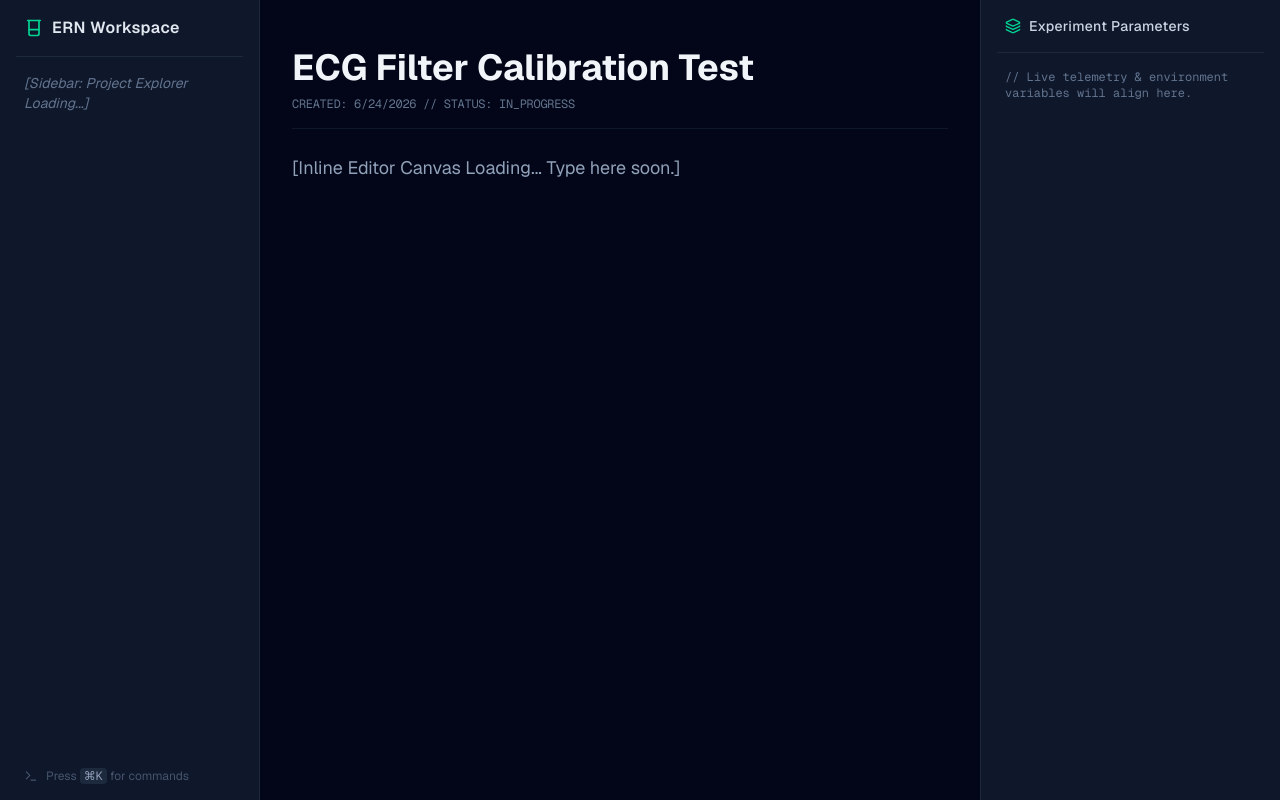
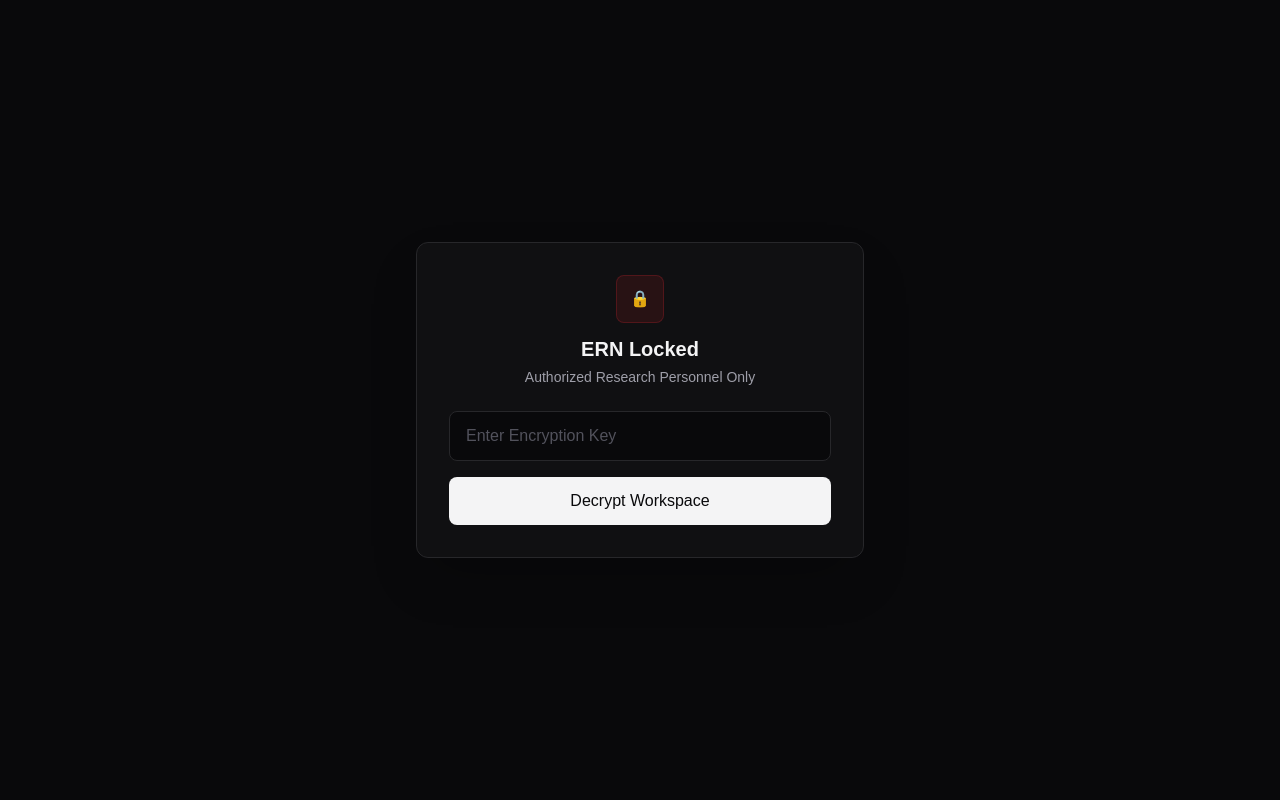
Before and after one commit to kaleb973/ERN-Notebook, a Next.js app in the folder ern-notebook/: page / in a window 1280 px wide. Built offline with nearby package versions, Linux system fonts and the light colour scheme.

Commit message:
PasswordGate

```diff
--- a/ern-notebook/src/app/page.tsx
+++ b/ern-notebook/src/app/page.tsx
@@ -1,8 +1,10 @@
 import { ScrollText, Layers, Beaker, Terminal } from "lucide-react";
 import CommandPalette from "@/components/CommandPalette";
+import PasswordGate from "@/components/PasswordGate";
 
 export default function WorkspacePage() {
   return (
+    <PasswordGate>
       <div className="flex h-screen w-screen overflow-hidden bg-slate-950 text-slate-50 font-sans select-none">
 
         {/* 1. Left Sidebar Panel (260px width) */}
@@ -54,5 +56,6 @@ export default function WorkspacePage() {
         </section>
         <CommandPalette />
       </div>
+    </PasswordGate>
   );
 }
--- /dev/null
+++ b/ern-notebook/src/components/PasswordGate.tsx
@@ -0,0 +1,80 @@
+'use client';
+
+import React, { useState, useEffect } from 'react';
+
+export default function PasswordGate({ children }: { children: React.ReactNode }) {
+  const [password, setPassword] = useState('');
+  const [isAuthenticated, setIsAuthenticated] = useState(false);
+  const [error, setError] = useState(false);
+  const [loading, setLoading] = useState(true);
+
+  useEffect(() => {
+    // Check if they already unlocked it in this session
+    const token = sessionStorage.getItem('ern_access_granted');
+    if (token === 'true') {
+      setIsAuthenticated(true);
+    }
+    setLoading(false);
+  }, []);
+
+  const handleSubmit = (e: React.FormEvent) => {
+    e.preventDefault();
+    const correctPassword = process.env.NEXT_PUBLIC_WORKSPACE_PASSWORD;
+
+    if (password === correctPassword) {
+      sessionStorage.setItem('ern_access_granted', 'true');
+      setIsAuthenticated(true);
+      setError(false);
+    } else {
+      setError(true);
+    }
+  };
+
+  if (loading) {
+    return (
+      <div className="flex h-screen w-screen items-center justify-center bg-zinc-950 text-zinc-400">
+        Initializing secure environment...
+      </div>
+    );
+  }
+
+  if (!isAuthenticated) {
+    return (
+      <div className="flex h-screen w-screen items-center justify-center bg-zinc-950 px-4">
+        <div className="w-full max-w-md rounded-xl border border-zinc-800 bg-zinc-900/50 p-8 shadow-2xl backdrop-blur-md">
+          <div className="mb-6 text-center">
+            <div className="mx-auto mb-3 flex h-12 w-12 items-center justify-center rounded-lg bg-red-500/10 text-red-400 border border-red-500/20">
+              🔒
+            </div>
+            <h2 className="text-xl font-bold text-zinc-100">ERN Locked</h2>
+            <p className="text-sm text-zinc-400 mt-1">Authorized Research Personnel Only</p>
+          </div>
+
+          <form onSubmit={handleSubmit} className="space-y-4">
+            <div>
+              <input
+                type="password"
+                placeholder="Enter Encryption Key"
+                value={password}
+                onChange={(e) => setPassword(e.target.value)}
+                className="w-full rounded-lg border border-zinc-800 bg-zinc-950 px-4 py-3 text-zinc-200 placeholder-zinc-600 outline-none focus:border-zinc-700 transition"
+              />
+              {error && (
+                <p className="text-xs text-red-400 mt-2 pl-1">❌ Invalid encryption token. Access denied.</p>
+              )}
+            </div>
+            <button
+              type="submit"
+              className="w-full rounded-lg bg-zinc-100 py-3 font-medium text-zinc-950 hover:bg-zinc-200 transition duration-200"
+            >
+              Decrypt Workspace
+            </button>
+          </form>
+        </div>
+      </div>
+    );
+  }
+
+  // If authenticated, render the notebook seamlessly
+  return <>{children}</>;
+}
```
Also changed, not shown: 1 other file (tests, documents, lock files or other folders). Lines whose indentation alone changed are shown as unchanged.
